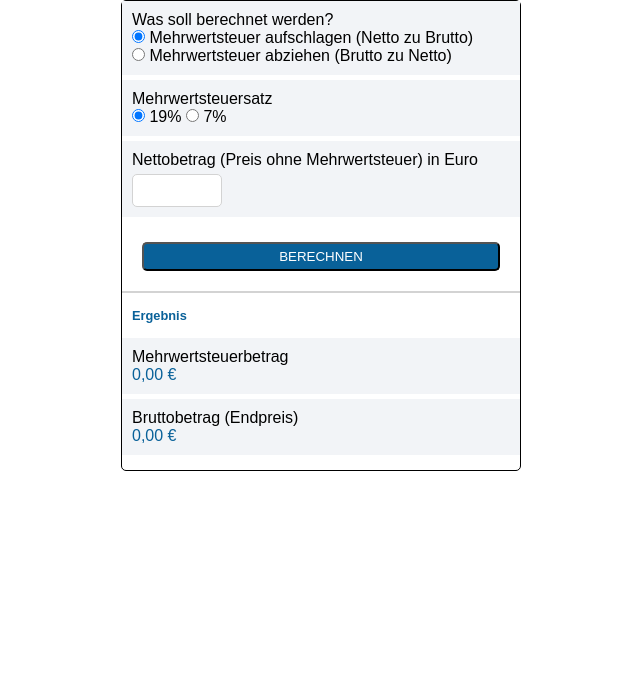
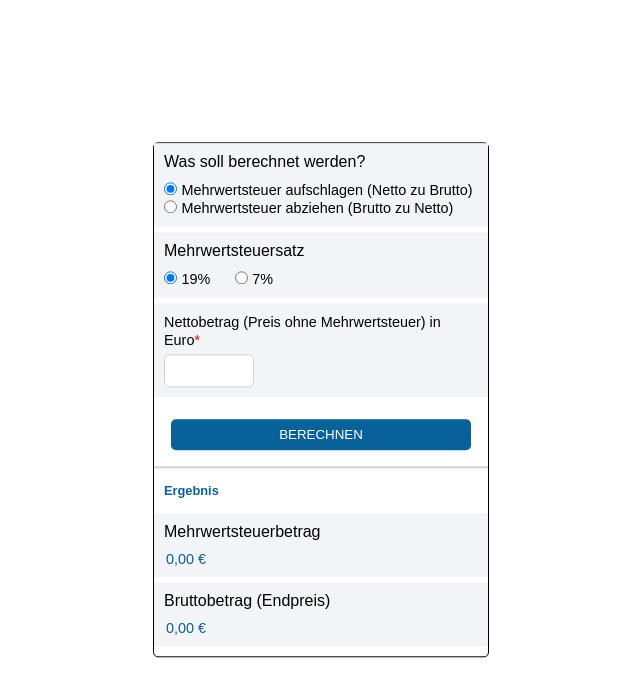
Before and after one commit to CodingFrank73/MwSt-Rechner, a plain HTML site: page index.html in a window 1280 px wide. Shown: the whole page, without its empty margins (319-959 px from the left). Drawn offline with Linux system fonts and the light colour scheme.

Commit message:
complete scss

```diff
--- a/assets/sass/main.scss
+++ b/assets/sass/main.scss
@@ -13,12 +13,13 @@ input::-webkit-inner-spin-button {
 body{
     font-family: sans-serif;
     height: 100vh;
+    position: relative;
 }
-
 
 h2{
     font-size: 1rem;
     font-weight: 500;
+    margin-bottom: 10px;
 }
 
 h3{
@@ -26,13 +27,27 @@ h3{
     padding: 15px 10px;
 }
 
+label{
+    font-size: .9rem;
+}
+
+span{
+    color: red;
+}
+
+.color-blue{
+    color: rgb(9, 97,153);
+}
+
 form{
-    width: 50vh;
-    margin: 0 auto;
+    width: 42vh;
     border: 1px solid;
     border-radius: 5px;
-    display: flex;
-    flex-direction: column;
+    top: 50%;
+    left: 50%;
+    position: absolute;
+    transform: translate(-50%, -50%);
+
 
     & .proceeding, & .vat-Rate, & .input-Value, & .vat, & .output{
         background-color: rgb(242, 244, 247);
@@ -40,11 +55,7 @@ form{
         padding: 10px;
     }
 
-    & .input-Value{
-        display: flex;
-        flex-direction: column;
-
-        input{
+    #inputValue{
         width: 90px;
         margin-top: 5px;
         padding: 8px;
@@ -55,6 +66,9 @@ form{
             outline: none;
         }
     }
+
+    #seven{
+        margin-left: 20px;
     }
 
     & .execute{
@@ -65,19 +79,22 @@ form{
     button{
         width: 100%;
         color:#fff;
+        border: unset;
         background-color: rgb(9, 97,153);
-        padding: 5px 30px;
+        padding: 8px 30px;
         border-radius: 5px;
 
-
-
+        &:hover{
+            background-color: rgb(74, 118, 146);
         }
-
-    .color-blue{
-        color: rgb(9, 97,153);
     }
 
     .resultArea{
         margin-bottom: 10px;
     }
+
+    #vatValue, #outputValue{
+        font-size: .9rem;
+        padding-left: 2px;
     }
+}
--- a/index.html
+++ b/index.html
@@ -16,15 +16,16 @@
 
             <article class="proceeding">
                 <h2>Was soll berechnet werden?</h2>
-                <input type="radio" name="calcProceedings" id="calcBrutto" checked
-                    onchange="changeHeadlines('Nettobetrag (Preis ohne Mehrwertsteuer)', 'Bruttobetrag (Endpreis)'), setDefaultValues()">
-                Mehrwertsteuer aufschlagen (Netto zu Brutto)<br>
-
-
-                <input type="radio" name="calcProceedings" id="calcNetto"
-                    onchange="changeHeadlines('Bruttobetrag (Preis inklusive Mehrwertsteuer)', 'Nettobetrag') , setDefaultValues()">
-                Mehrwertsteuer abziehen (Brutto zu Netto)<br>
-
+                <div>
+                    <input type="radio" name="calcProceedings" id="calcBrutto" checked
+                        onchange="changeHeadlines('Nettobetrag (Preis ohne Mehrwertsteuer) in Euro<span>*</span>', 'Bruttobetrag (Endpreis)'), setDefaultValues()">
+                    <label for="calcProceedings">Mehrwertsteuer aufschlagen (Netto zu Brutto)</label>
+                </div>
+                <div>
+                    <input type="radio" name="calcProceedings" id="calcNetto"
+                        onchange="changeHeadlines('Bruttobetrag (Preis inklusive Mehrwertsteuer)', 'Nettobetrag') , setDefaultValues()">
+                    <label for="calcProceedings">Mehrwertsteuer abziehen (Brutto zu Netto)</label>
+                </div>
             </article>
 
             <article class="vat-Rate">
@@ -36,8 +37,13 @@
             </article>
 
             <article class="input-Value">
-                <label for="inputValue" id="headline">Nettobetrag (Preis ohne Mehrwertsteuer) in Euro</label>
-                <input type="number" name="inputValue" id="inputValue" step="0.01" min="0">
+                <div>
+                    <label for="inputValue" id="headline">Nettobetrag (Preis ohne Mehrwertsteuer) in Euro<span>*</span>
+                    </label>
+                </div>
+                <div>
+                    <input type="number" name="inputValue" id="inputValue" step="0.01" min="0">
+                </div>
             </article>
 
             <article class="execute">
```
Also changed, not shown: assets/sass/main.css, 1 other file. Lines whose indentation alone changed are shown as unchanged.
